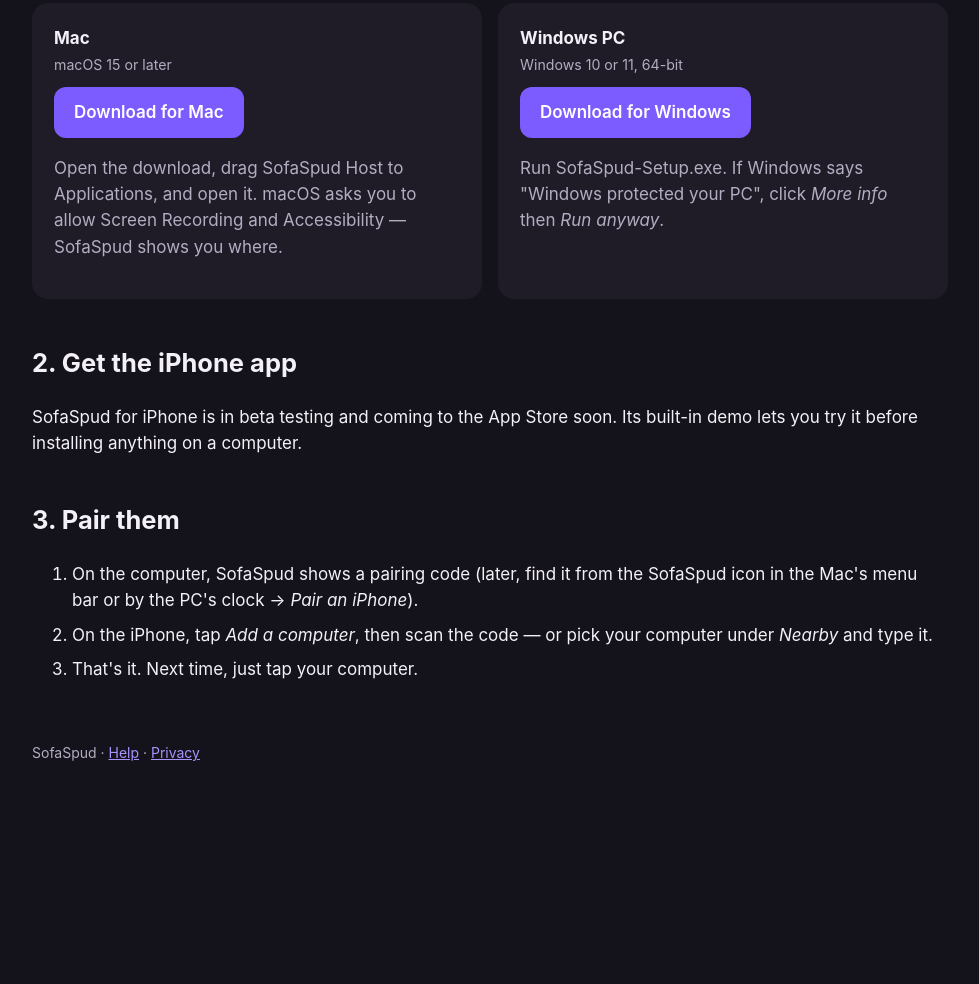
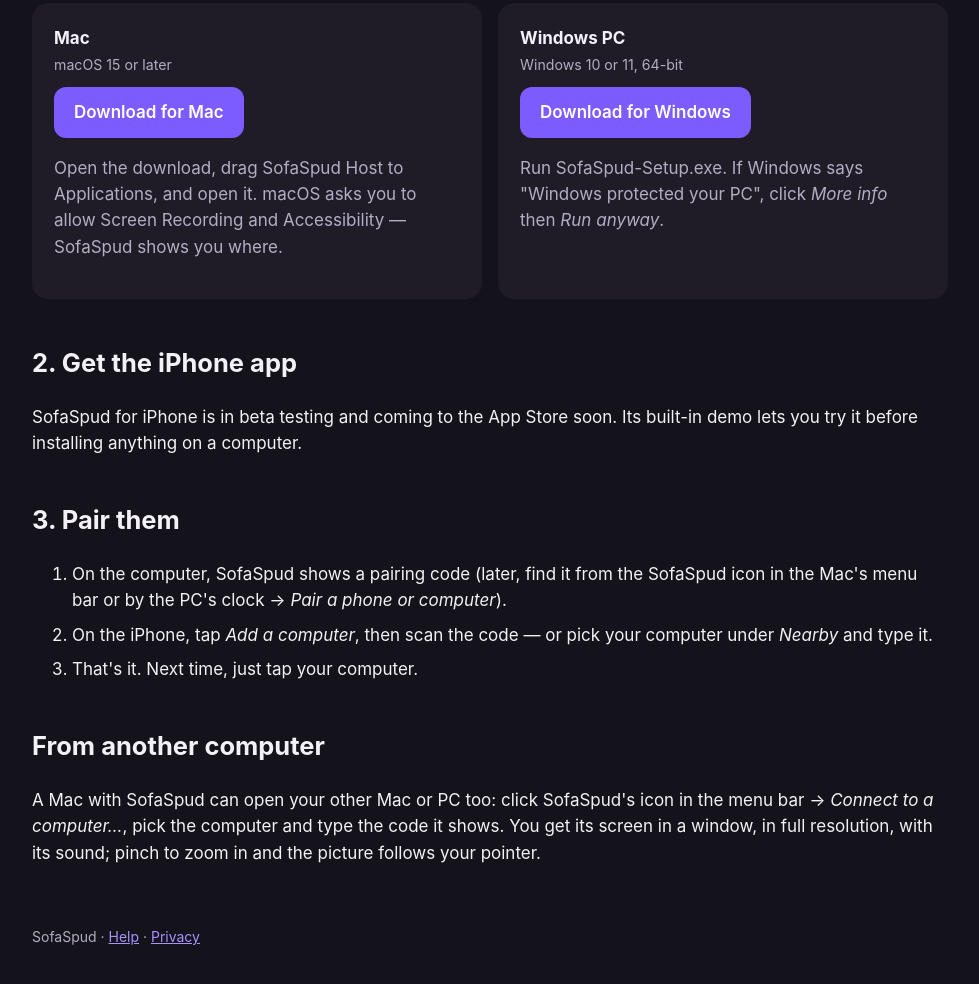
Before and after one commit to sofaspud-app/sofaspud-app.github.io, a plain HTML site: page index.html in a window 1280 px wide. Shown: the part 1052-2036 px from the top of the page, without its empty margins (150-1129 px from the left). Before the commit the page ends 1896 px from the top, so only its background shows below. Drawn offline with Linux system fonts and the light colour scheme.

Commit message:
Connect from a Mac to another computer

```diff
--- a/index.html
+++ b/index.html
@@ -40,10 +40,13 @@
 
   <h2>3. Pair them</h2>
   <ol>
-    <li>On the computer, SofaSpud shows a pairing code (later, find it from the SofaSpud icon in the Mac's menu bar or by the PC's clock → <em>Pair an iPhone</em>).</li>
+    <li>On the computer, SofaSpud shows a pairing code (later, find it from the SofaSpud icon in the Mac's menu bar or by the PC's clock → <em>Pair a phone or computer</em>).</li>
     <li>On the iPhone, tap <em>Add a computer</em>, then scan the code — or pick your computer under <em>Nearby</em> and type it.</li>
     <li>That's it. Next time, just tap your computer.</li>
   </ol>
+
+  <h2>From another computer</h2>
+  <p>A Mac with SofaSpud can open your other Mac or PC too: click SofaSpud's icon in the menu bar → <em>Connect to a computer…</em>, pick the computer and type the code it shows. You get its screen in a window, in full resolution, with its sound; pinch to zoom in and the picture follows your pointer.</p>
 
   <footer>SofaSpud · <a href="support.html">Help</a> · <a href="privacy.html">Privacy</a></footer>
 </main>
```
